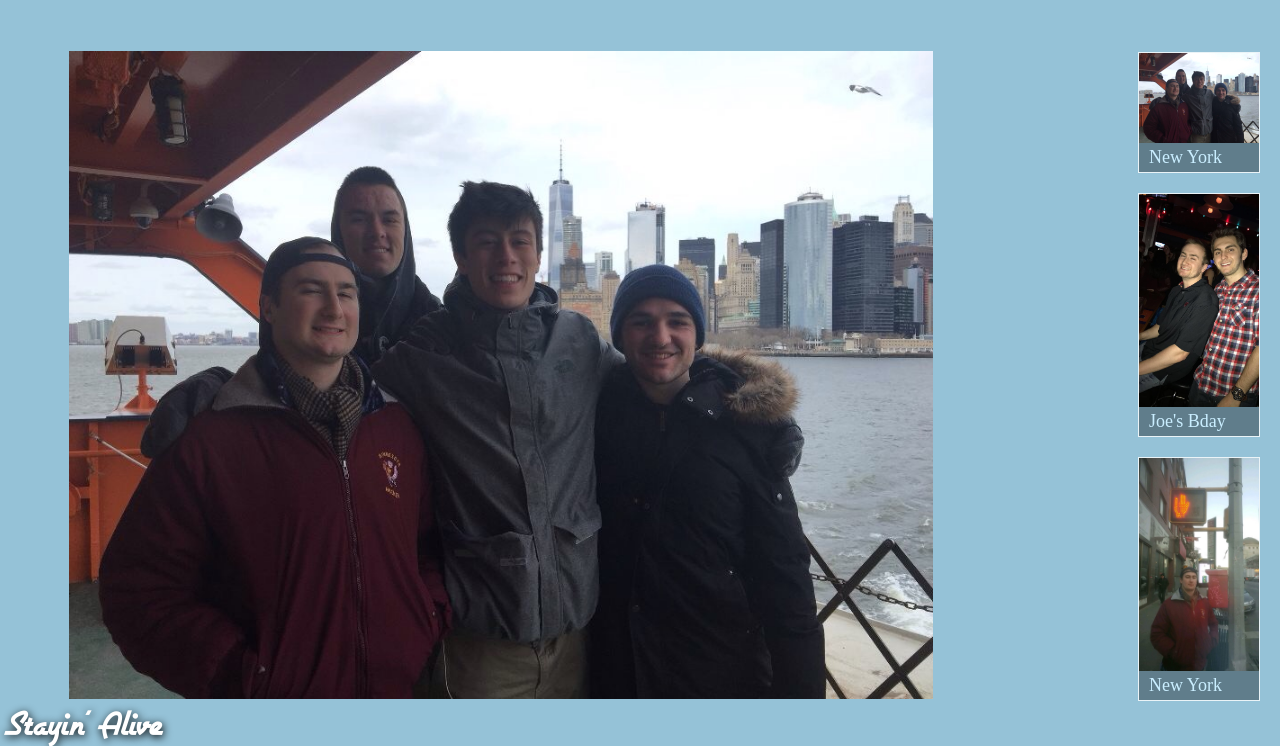
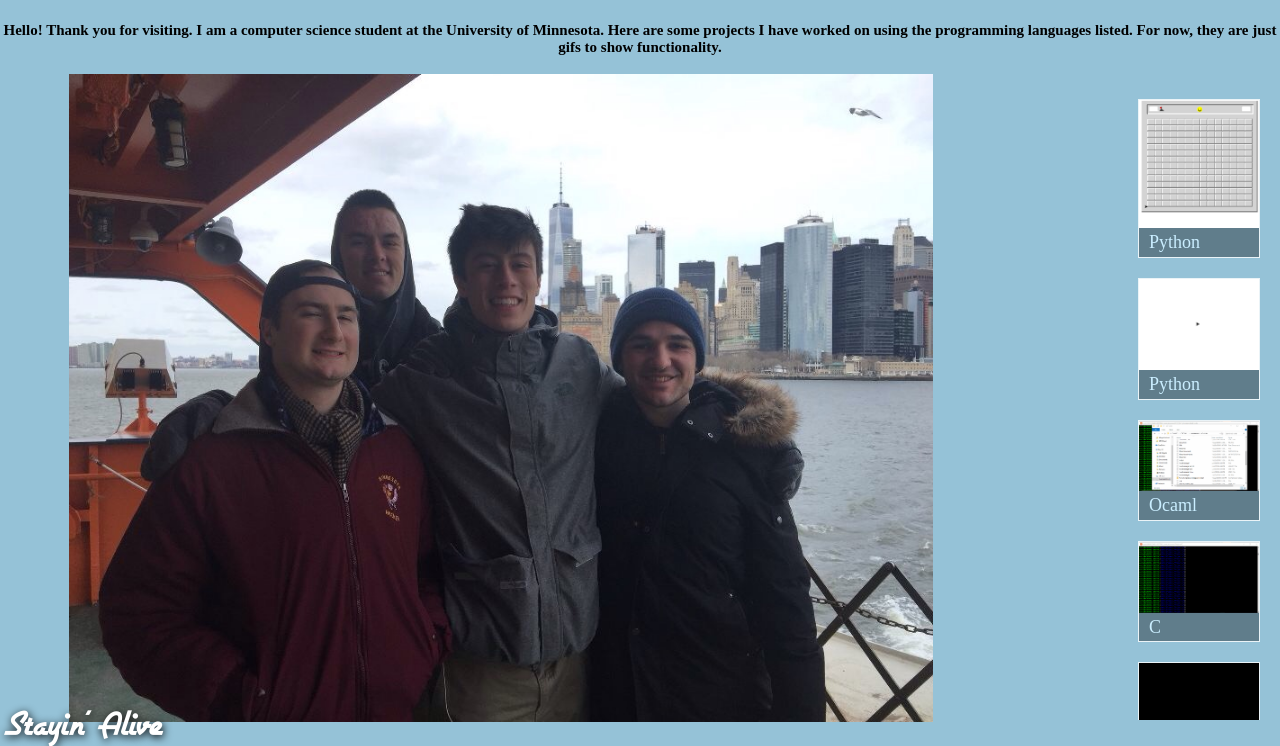
Before and after one commit to misterlink2/misterlink2.github.io, a plain HTML site: page index.html in a window 1280 px wide. Shown: the part 70-816 px from the top of the page. Drawn offline with nearby package versions, Linux system fonts and the light colour scheme.

Commit message:
added project gifs

```diff
--- a/index.html
+++ b/index.html
@@ -2,7 +2,7 @@
 <html lang="en" dir="ltr">
 
 <head>
-  <link rel="shortcut icon" type="image/png" href="img/joe.PNG">
+  <link rel="shortcut icon" type="image/png" href="img/joe.png">
   <meta charset="utf-8">
   <meta name="viewport" content="width=device-width, initial-scale=1">
   <title>Austin</title>
@@ -13,80 +13,43 @@
 <body>
   <header class="main-header">
     <h1 class="logo-text">Austin Basala</h1>
+    <h2 class ="sub-header">Hello! Thank you for visiting. I am a computer science student at the University of Minnesota.
+      Here are some projects I have worked on using the programming languages listed. For now, they are just gifs to show functionality.</h2>
   </header>
   <main class="main-content">
     <ul class="thumbnail-list">
 
       <li class="thumbnail-item">
-        <a href="img/otter1.jpg" data-image-role="trigger" data-image-title="Stayin' Alive" data-image-url="img/otter1.JPG">
-      <img class="thumbnail-image" src="img/otter1.JPG" alt="">
-      <span class="thumbnail-title">New York</span>
+        <a href="img/project3.gif" data-image-role="trigger" data-image-title="MineSweeper Clone - Python" data-image-url="img/project3.gif">
+      <img class="thumbnail-image" src="img/project3.gif" alt="">
+      <span class="thumbnail-title">Python</span>
       </a>
       </li>
       <li class="thumbnail-item">
-        <a href="img/otter2.jpg" data-image-role="trigger" data-image-title="How Deep Is Your Love" data-image-url="img/otter2.JPG">
-      <img class="thumbnail-image" src="img/otter2.JPG" alt="">
-      <span class="thumbnail-title">Joe's Bday</span>
+        <a href="img/project2.gif" data-image-role="trigger" data-image-title="Recursive Color Gradient - Python" data-image-url="img/project2.gif">
+      <img class="thumbnail-image" src="img/project2.gif" alt="">
+      <span class="thumbnail-title">Python</span>
       </a>
       </li>
       <li class="thumbnail-item">
-        <a href="img/otter3.jpg" data-image-role="trigger" data-image-title="You Should Be Dancing" data-image-url="img/otter3.JPG">
-      <img class="thumbnail-image" src="img/otter3.JPG" alt="">
-      <span class="thumbnail-title">New York</span>
+        <a href="img/2041.gif" data-image-role="trigger" data-image-title="List Manager - Ocaml" data-image-url="img/2041.gif">
+      <img class="thumbnail-image" src="img/2041.gif" alt="">
+      <span class="thumbnail-title">Ocaml</span>
       </a>
       </li>
       <li class="thumbnail-item">
-        <a href="img/otter4.jpg" data-image-role="trigger" data-image-title="Night Fever" data-image-url="img/otter4.JPG">
-      <img class="thumbnail-image" src="img/otter4.JPG" alt="">
-      <span class="thumbnail-title">Yellowstone</span>
+        <a href="img/2021.gif" data-image-role="trigger" data-image-title="Large Number Calculator - C" data-image-url="img/2021.gif">
+      <img class="thumbnail-image" src="img/2021.gif" alt="">
+      <span class="thumbnail-title">C</span>
       </a>
       </li>
       <li class="thumbnail-item">
-        <a href="img/otter5.jpg" data-image-role="trigger" data-image-title="To Love Somebody" data-image-url="img/otter5.JPG">
-      <img class="thumbnail-image" src="img/otter5.JPG" alt="">
-      <span class="thumbnail-title">Career Fair</span>
+        <a href="img/1933.gif" data-image-role="trigger" data-image-title="Battleship Clone - Java" data-image-url="img/1933.gif">
+      <img class="thumbnail-image" src="img/1933.gif" alt="">
+      <span class="thumbnail-title">Java</span>
       </a>
-      </li>
+    </li>
 
-      <li class="thumbnail-item">
-        <a href="#">
-
-                <img class="thumbnail-image" src="img/otter1.JPG" alt="oops">
-                <span class="thumbnail-title"></span>
-              </a>
-      </li>
-
-      <li class="thumbnail-item">
-        <a href="#">
-
-                  <img class="thumbnail-image" src="img/otter2.JPG" alt="oops">
-                  <span class="thumbnail-title"></span>
-                </a>
-      </li>
-
-      <li class="thumbnail-item">
-        <a href="#">
-
-                    <img class="thumbnail-image" src="img/otter3.JPG" alt="oops">
-                    <span class="thumbnail-title"></span>
-                  </a>
-      </li>
-
-      <li class="thumbnail-item">
-        <a href="#">
-
-                      <img class="thumbnail-image" src="img/otter4.JPG" alt="oops">
-                      <span class="thumbnail-title"></span>
-                    </a>
-      </li>
-
-      <li class="thumbnail-item">
-        <a href="#">
-
-                        <img class="thumbnail-image" src="img/otter5.JPG" alt="oops">
-                        <span class="thumbnail-title"></span>
-                      </a>
-      </li>
     </ul>
 
     <div class="detail-image-container">
--- a/stylesheets/styles.css
+++ b/stylesheets/styles.css
@@ -146,3 +146,6 @@ text-align: center;
 text-transform: uppercase;
 
 }
+.sub-header{
+  text-align: center;
+}
```
Also changed, not shown: img/1933.gif (added), img/2021.gif (added), img/2041.gif (added), img/project1java.gif (added), img/project2.gif (added), img/project2java.gif (added), img/project3.gif (added).
